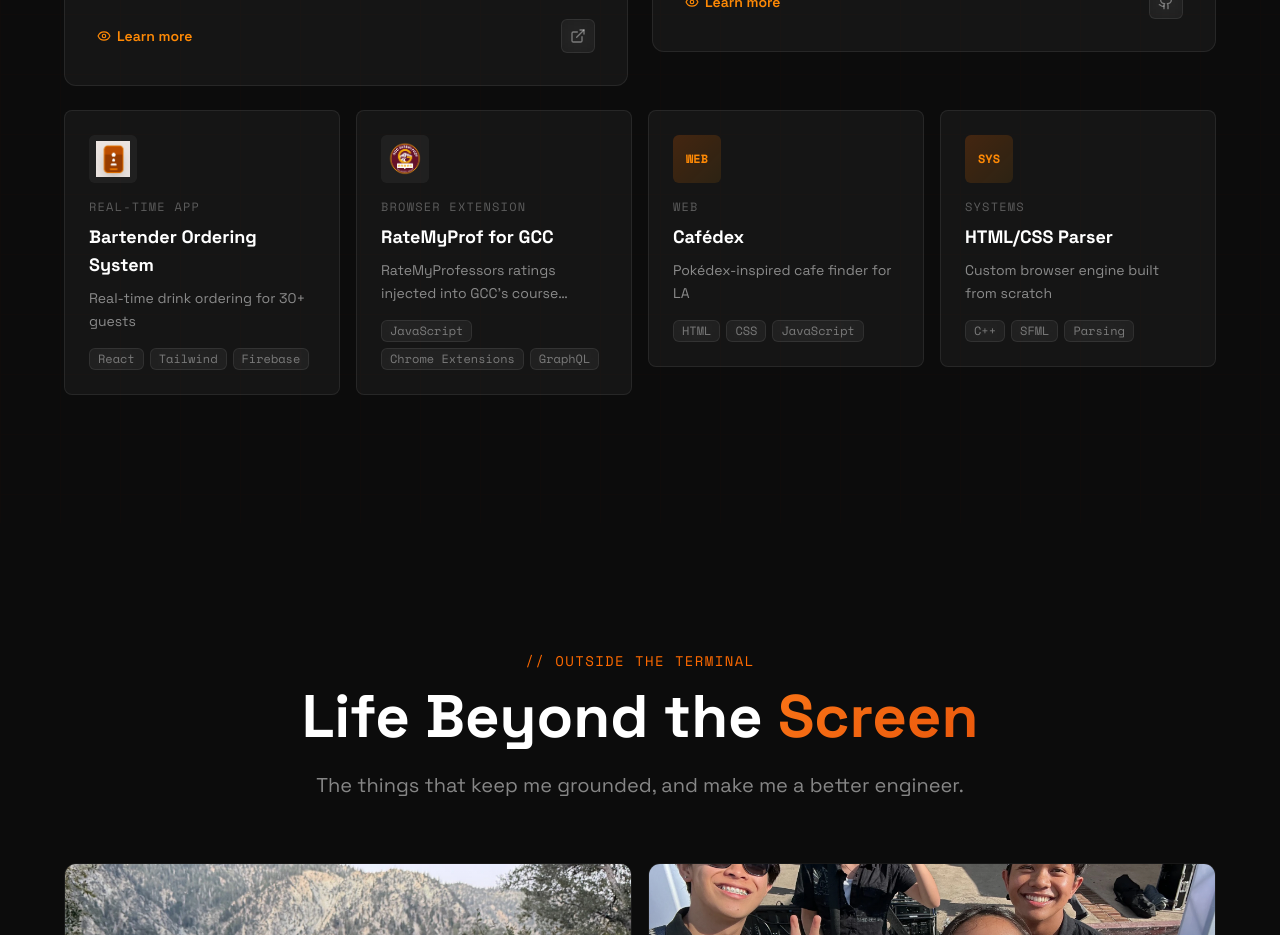
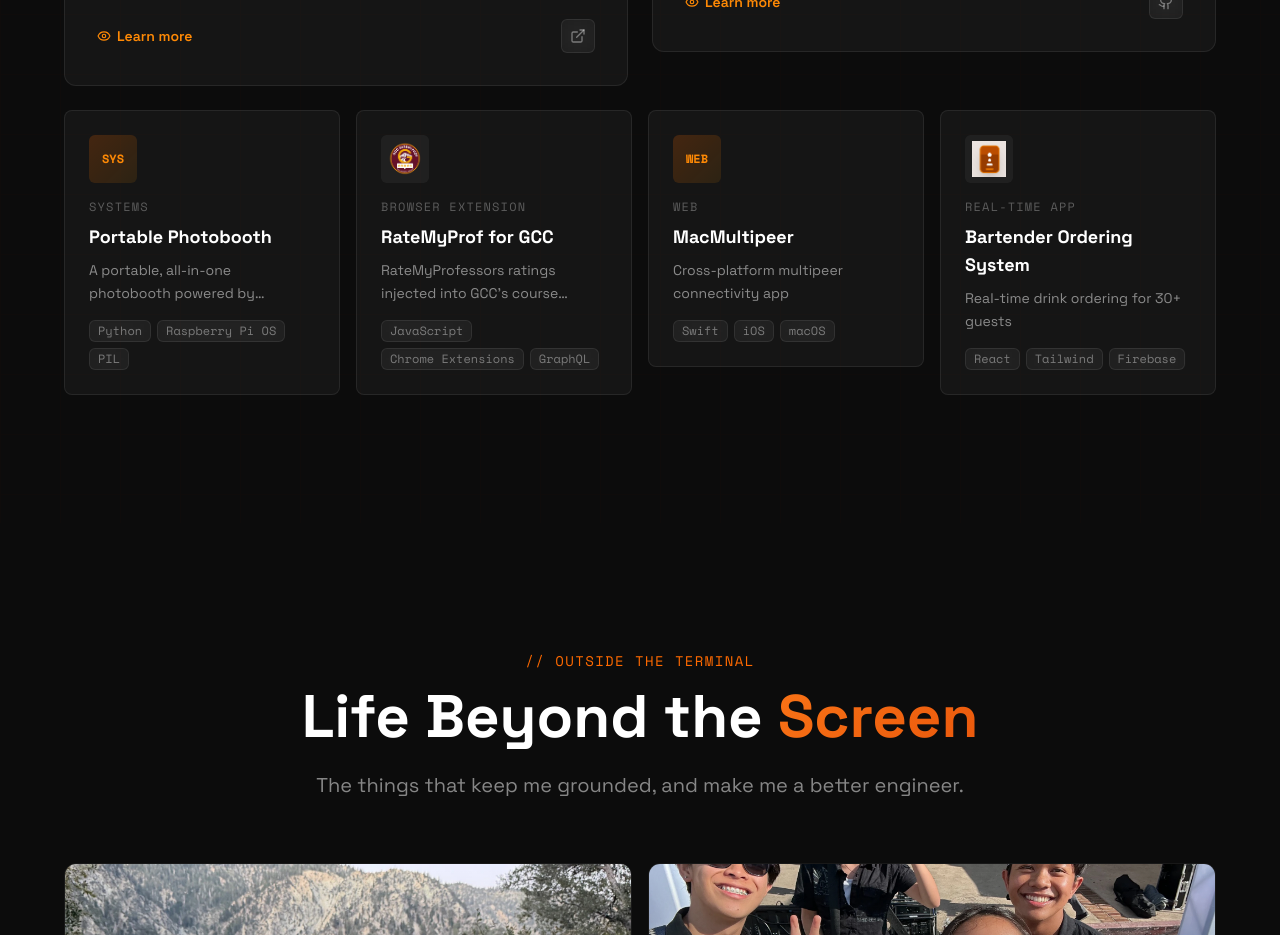
Before and after one commit to lawrenceDegoma/Portfolio, a Next.js app: page / in a window 1280 px wide. Shown: the part 2880-3815 px from the top of the page. Built offline with nearby package versions, Linux system fonts and the light colour scheme.

Commit message:
Updated projects view

```diff
--- a/src/components/ProjectsNew.tsx
+++ b/src/components/ProjectsNew.tsx
@@ -50,20 +50,18 @@ const PROJECTS: Project[] = [
     category: "Computer Vision",
     github: "https://github.com/lawrenceDegoma/HandTrackerHUD",
   },
-  {
-    title: "Bartender Ordering System",
-    emoji: "🍹",
-    image: "/lawandpour.png",
-    tagline: "Real-time drink ordering for 30+ guests",
+    {
+    title: "Portable Photobooth",
+    emoji: "🧠",
+    tagline: "A portable, all-in-one photobooth powered by Raspberry Pi",
     description:
-      "Engineered a real-time web app to streamline party drink orders. Guests submit orders from their phones, which queue up live on an iPad interface for the bartender — eliminating chaos, cutting wait times, and genuinely making a party run smoother.",
-    tech: ["React", "Tailwind", "Firebase"],
-    gradient: "from-rose-700 via-pink-600 to-fuchsia-500",
-    accent: "rose",
+      "A self-contained, portable photobooth built around a Raspberry Pi 3 model B+, Raspberry Pi Camera Module, touchscreen display, and integrated lighting.",
+    tech: ["Python", "Raspberry Pi OS", "PIL", "Picamera2"],
+    gradient: "from-slate-700 via-zinc-600 to-stone-500",
+    accent: "zinc",
     featured: false,
-    category: "Real-Time App",
-    link: "https://lawandpour-khaki.vercel.app/",
-    preview: "https://lawandpour-khaki.vercel.app/",
+    category: "Systems",
+    github: "https://github.com/lawrenceDegoma/Photobooth",
   },
   {
     title: "RateMyProf for GCC",
@@ -81,31 +79,32 @@ const PROJECTS: Project[] = [
     link: "https://chromewebstore.google.com/detail/ratemyprof-for-gcc/ppnijakoikpoepilpldnbfgdjemhlnca",
   },
   {
-    title: "Cafédex",
+    title: "MacMultipeer",
     emoji: "☕",
-    tagline: "Pokédex-inspired cafe finder for LA",
+    tagline: "Cross-platform multipeer connectivity app",
     description:
-      "A Pokédex-inspired cafe recommendation site for the greater LA area — built entirely without frameworks. Custom HTML, CSS, and vanilla JS. An exercise in creativity, constraint, and really caring about the craft.",
-    tech: ["HTML", "CSS", "JavaScript"],
+      "Cross-platform multipeer connectivity app enabling StreamDeck-like control for seamless screen sharing and input switching between Mac, iPhone, and iPad devices using Apple's MultipeerConnectivity framework.",
+    tech: ["Swift", "iOS", "macOS", "iPadOS"],
     gradient: "from-amber-700 via-orange-600 to-red-500",
     accent: "amber",
     featured: false,
     category: "Web",
-    link: "https://lawrencedegoma.github.io/sea-Round2-Project/",
-    preview: "https://lawrencedegoma.github.io/sea-Round2-Project/",
+    github: "https://github.com/lawrenceDegoma/MacMultipeer",
   },
   {
-    title: "HTML/CSS Parser",
-    emoji: "🧠",
-    tagline: "Custom browser engine built from scratch",
+    title: "Bartender Ordering System",
+    emoji: "🍹",
+    image: "/lawandpour.png",
+    tagline: "Real-time drink ordering for 30+ guests",
     description:
-      "Built a working HTML/CSS renderer using SFML — parsing markup into a DOM tree and styling rules into a cascade map, then rendering it all visually. This project gave me a deep understanding of how browsers actually work under the hood.",
-    tech: ["C++", "SFML", "Parsing", "Data Structures"],
-    gradient: "from-slate-700 via-zinc-600 to-stone-500",
-    accent: "zinc",
+      "Engineered a real-time web app to streamline party drink orders. Guests submit orders from their phones, which queue up live on an iPad interface for the bartender — eliminating chaos, cutting wait times, and genuinely making a party run smoother.",
+    tech: ["React", "Tailwind", "Firebase"],
+    gradient: "from-rose-700 via-pink-600 to-fuchsia-500",
+    accent: "rose",
     featured: false,
-    category: "Systems",
-    github: "https://github.com/lawrenceDegoma/HTML_Parser",
+    category: "Real-Time App",
+    link: "https://lawandpour-khaki.vercel.app/",
+    preview: "https://lawandpour-khaki.vercel.app/",
   },
 ];
 
```
